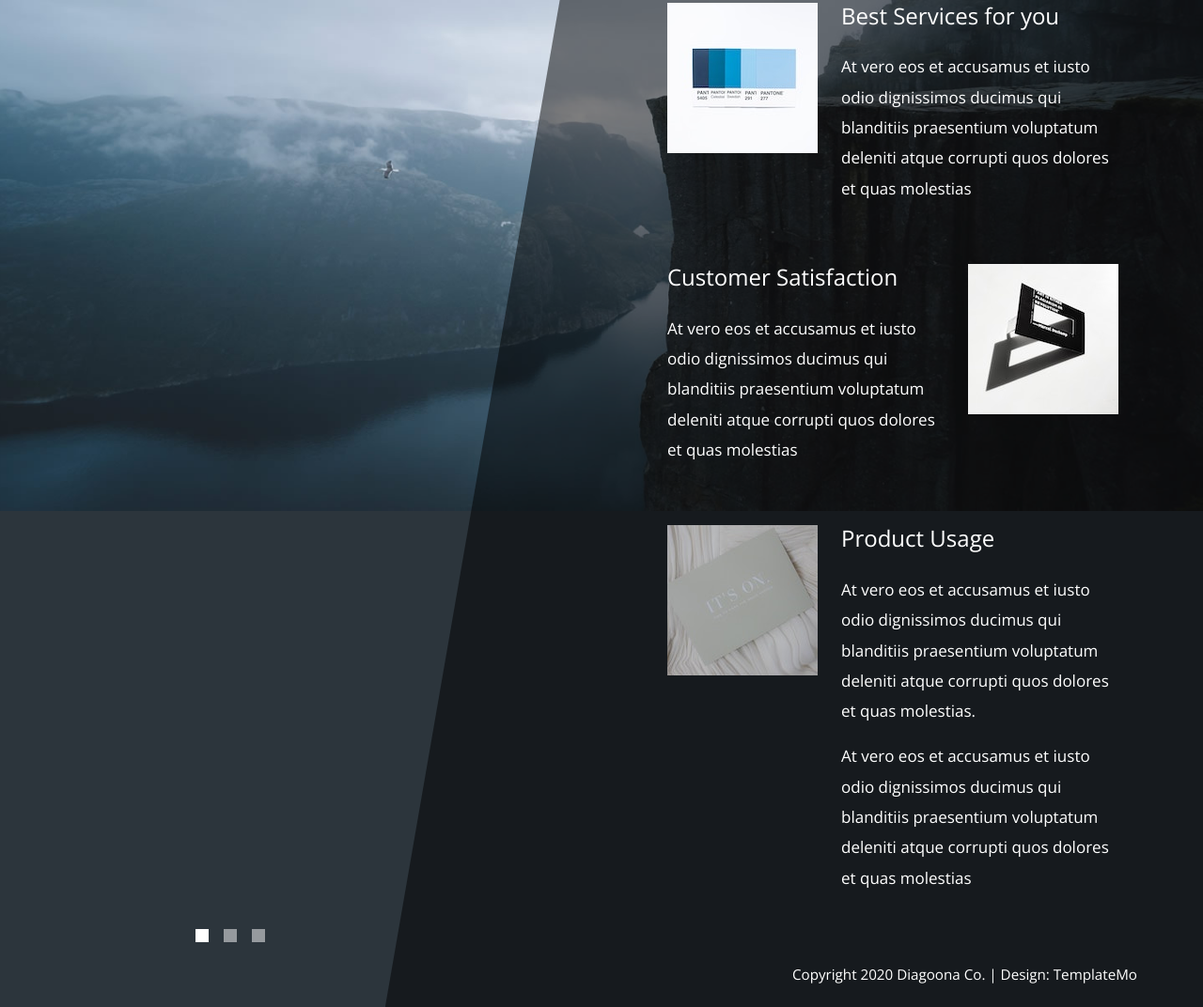
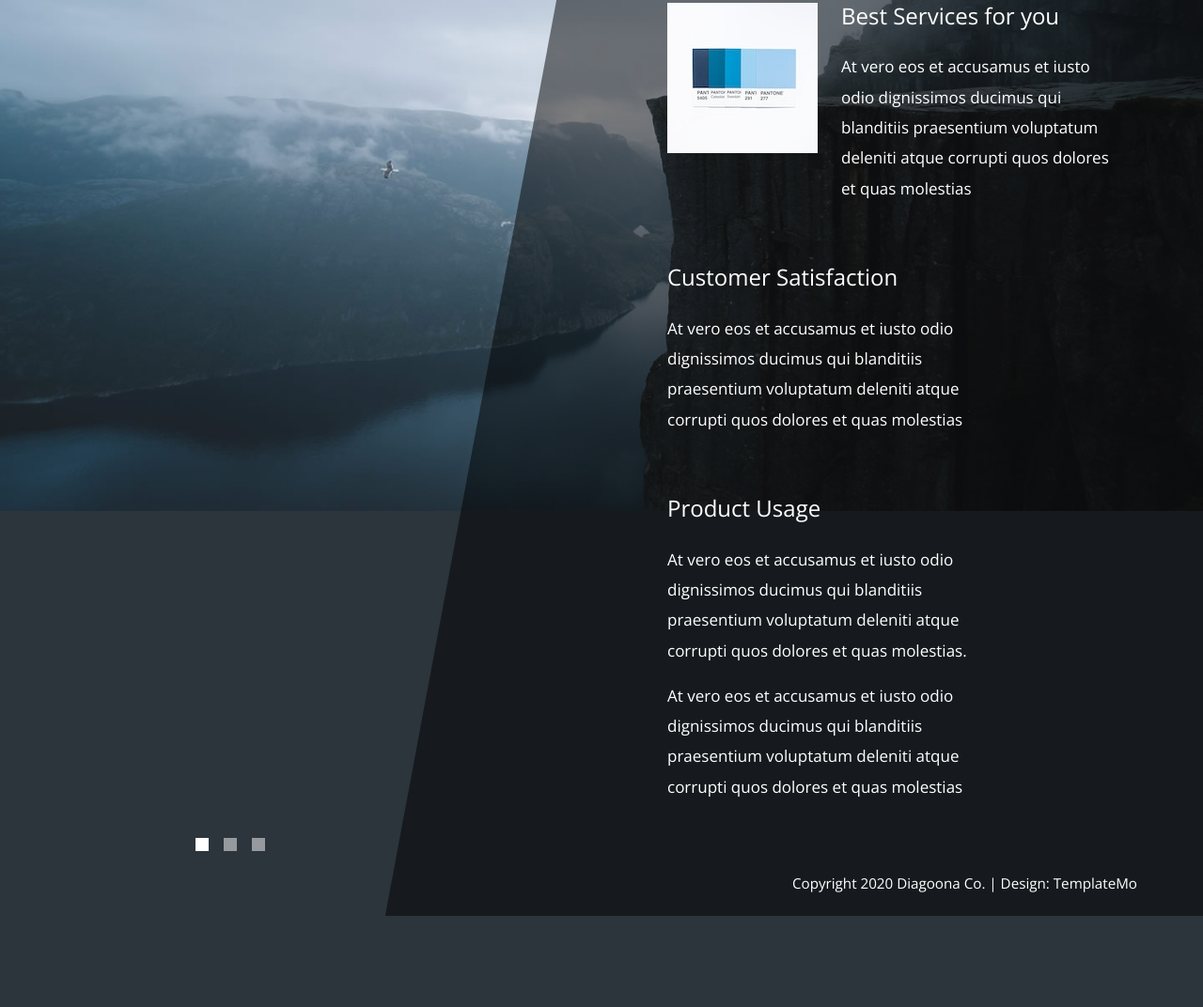
Before and after one commit to UnitedtoDefeatAging/UnitedtoDefeatAging.github.io, a plain HTML site: page services.html in a window 1280 px wide. Shown: the part 256-1328 px from the top of the page at 94% size. After the commit the page ends 1231 px from the top, so only its background shows below. Drawn offline with nearby package versions, Linux system fonts and the light colour scheme.

Commit message:
fix services

```diff
--- a/services.html
+++ b/services.html
@@ -75,10 +75,10 @@ https://templatemo.com/tm-550-diagoona
                                 <h2 class="mb-4 tm-content-title">Customer Satisfaction</h2>
                                 <p>At vero eos et accusamus et iusto odio dignissimos ducimus qui blanditiis praesentium voluptatum deleniti atque corrupti quos dolores et quas molestias</p>
                             </div>
-                            <img src="img/services-2.jpg" alt="Image" class="tm-service-img-r">
+                            <!-- Bubble graph-->
                         </div>
                         <div class="media my-3 tm-service-media tm-service-media-img-l">
-                            <img src="img/services-3.jpg" alt="Image" class="tm-service-img">
+                            <!-- img -->
                             <div class="media-body tm-service-text">
                                 <h2 class="mb-4 tm-content-title">Product Usage</h2>
                                 <p>At vero eos et accusamus et iusto odio dignissimos ducimus qui blanditiis praesentium voluptatum deleniti atque corrupti quos dolores et quas molestias.</p>
```
